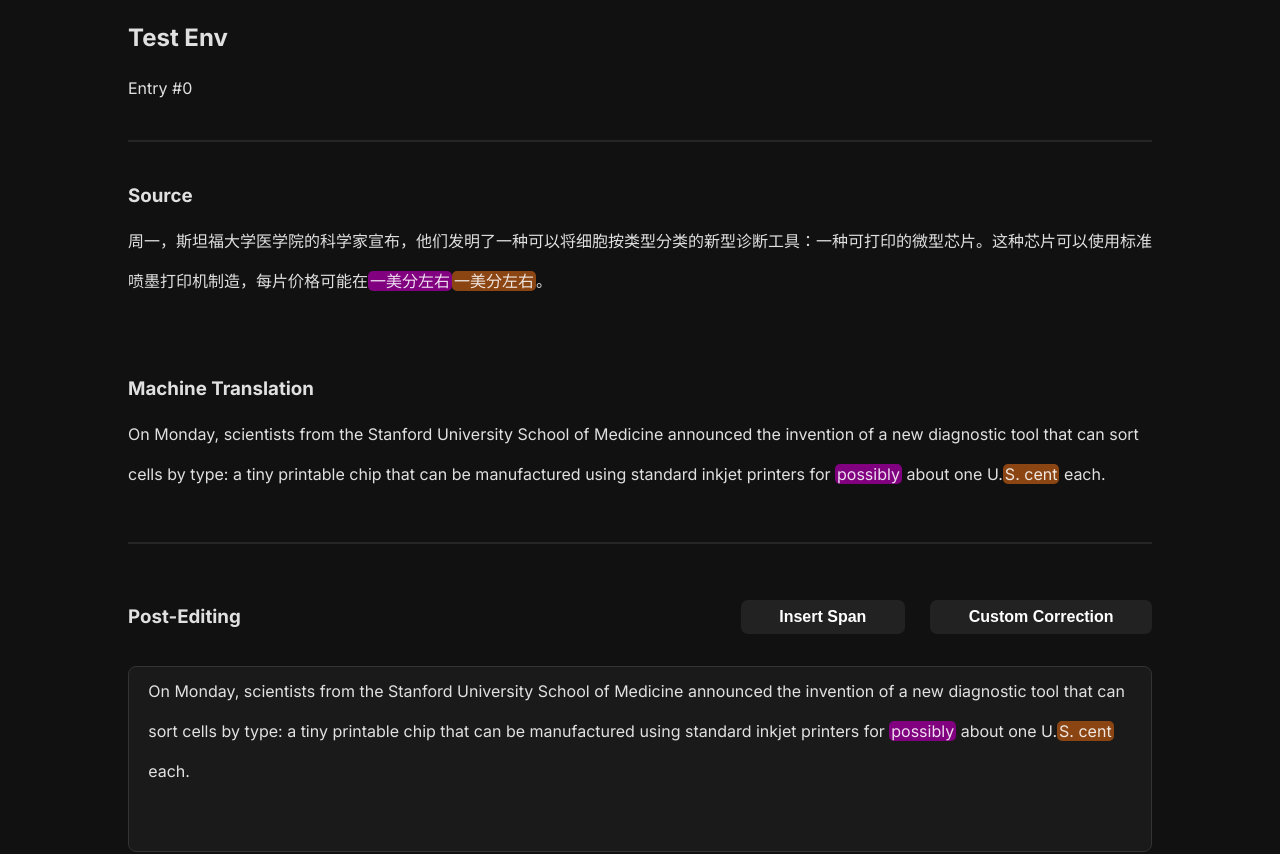
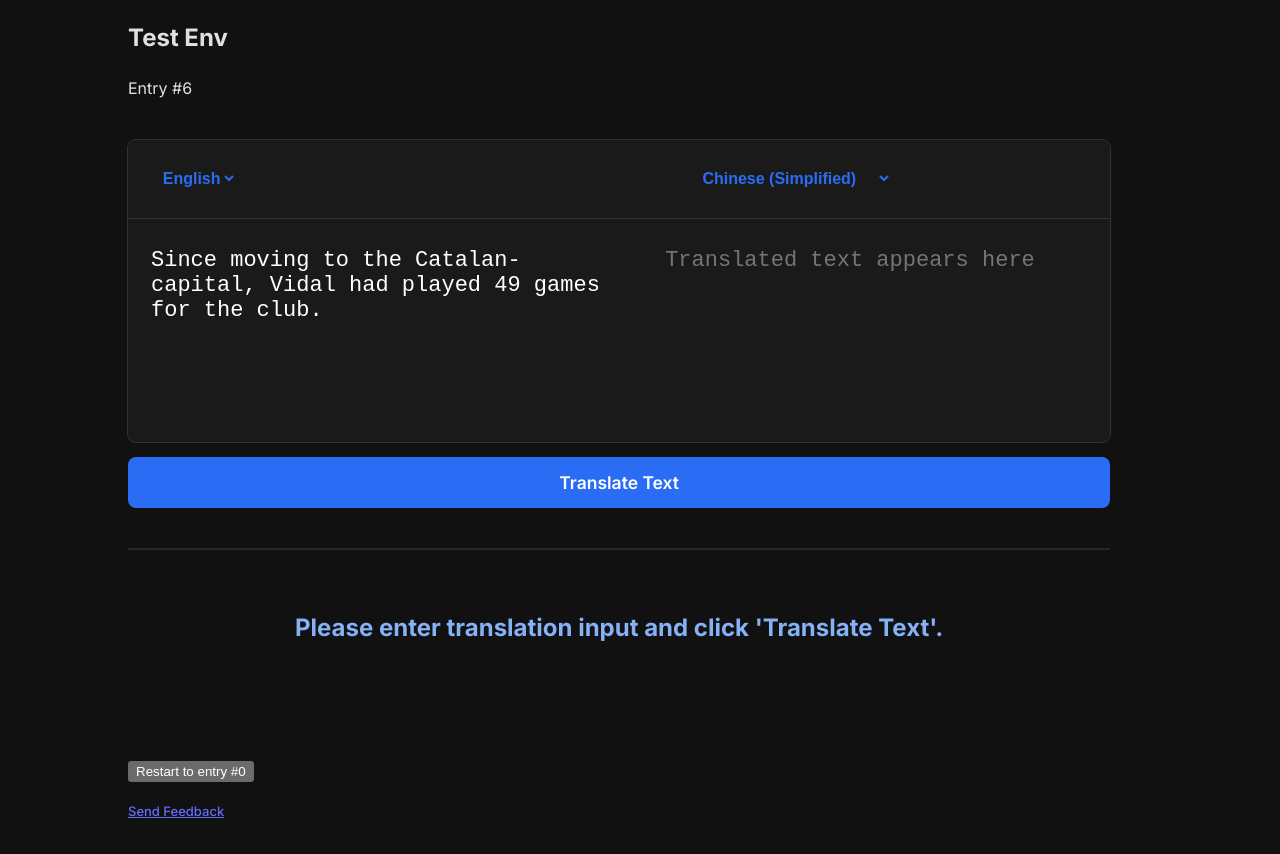
Before and after one commit to MekaelWasti/TranslationCorrect-V2, a React (Vite) app in the folder frontend/: page / in a window 1280 px wide. Shown: the top 854 px of the page. After the commit the page ends 822 px from the top, so only its background shows below. Built offline with nearby package versions, Linux system fonts and the light colour scheme.

Commit message:
naacl demo version

```diff
--- a/frontend/package.json
+++ b/frontend/package.json
@@ -16,7 +16,8 @@
     "mongo": "^0.1.0",
     "mongodb": "^6.10.0",
     "react": "^18.2.0",
-    "react-dom": "^18.2.0"
+    "react-dom": "^18.2.0",
+    "react-loading-indicators": "^1.0.0"
   },
   "devDependencies": {
     "@types/diff-match-patch": "^1.0.36",
--- a/frontend/src/componentsStatic/App.tsx
+++ b/frontend/src/componentsStatic/App.tsx
@@ -1,9 +1,10 @@
-import React from "react";
+import React, { useState } from "react";
 import "../index.css";
 import HighlightedText from "./postEdit/HighlightedText";
 import { PostEditContainer } from "./postEdit/PostEditContainer";
 import { ScoringContainer } from "./scoring/ScoringContainer";
 import { useSpanEvalContext } from "./SpanEvalProvider";
+import { Riple } from "react-loading-indicators";
 
 const App: React.FC = () => {
   const {
@@ -19,19 +20,125 @@ const App: React.FC = () => {
 
   console.log(curEntryIdx);
 
-  // const [diffContent, setDiffContent] =
-  //   useState<React.ReactNode>(machineTranslation);
-
   const handleDiffTextUpdate = (parsedDiff: React.ReactNode) => {
     setDiffContent(parsedDiff);
   };
+
+  const sleep = (ms: number) => {
+    return new Promise((resolve) => setTimeout(resolve, ms));
+  };
+
+  const [refreshed, setRefreshed] = useState<boolean>(true);
+
+  const [translation, setTranslation] = useState<string>("");
+  const [isLoading, setIsLoading] = useState<boolean>(false);
+  const [isLLMLoading, setIsLLMLoading] = useState<boolean>(false);
+
+  const handleSubmission = async () => {
+    setRefreshed(false);
+    setIsLLMLoading(true);
+    setIsLoading(true);
+    await sleep(3000);
+    setTranslation(
+      "自从转会到加泰罗尼亚的首府球队，维达尔已经为俱乐部踢了 49 场比赛。"
+    );
+    setIsLoading(false);
+    await sleep(3000);
+    setIsLLMLoading(false);
+  };
+
+  // await sleep(3000);
 
   // **JSX**
   return (
     <div className="body">
       <h2>Test Env</h2>
       <p>Entry #{curEntryIdx}</p>
+      <div className="input-and-button">
+        <div className="input-container">
+          <div className="wrapper">
+            <ul className="language-bar">
+              <li className="from-languages">
+                <select>
+                  <option value="en-US">English</option>
+                  <option value="hi-IN">Hindi</option>
+                  <option value="ne-NP">Nepali</option>
+                </select>
+              </li>
+              <li className="to-languages">
+                <select>
+                  <option value="zh-TW">Chinese (Simplified)</option>
+                  <option value="en-US">English</option>
+                  <option value="hi-IN">Hindi</option>
+                  <option value="ne-NP">Nepali</option>
+                </select>
+              </li>
+            </ul>
+            <div className="text-input">
+              <textarea
+                className="from-text"
+                // onChange={handleInputBoxChange}
+                placeholder="Type to translate"
+                value={
+                  "Since moving to the Catalan-capital, Vidal had played 49 games for the club."
+                }
+              ></textarea>
+              <div className="to-text-container">
+                {isLoading ? (
+                  <Riple color="#266CA9" size="small" text="" textColor="" />
+                ) : (
+                  <textarea
+                    value={translation}
+                    placeholder="Translated text appears here"
+                    readOnly
+                    disabled
+                  ></textarea>
+                )}
+                <img
+                  // className={`loading-icon ${
+                  //   isLoading ? "" : "loading-icon-hidden"
+                  // }`}
+                  // src={loadingIconWhite}
+                  alt=""
+                />
+              </div>
+            </div>
+          </div>
+        </div>
+        <div className="translate-text-button">
+          <button onClick={handleSubmission}>Translate Text</button>
+        </div>
+      </div>
       <div className="divider"></div>
+
+      {refreshed ? (
+        <div className="message-div">
+          <br />
+          <h2 className="message">
+            Please enter translation input and click 'Translate Text'.
+          </h2>
+          {/* <div className="divider"></div> */}
+          <br />
+          <br />
+          <br />
+          <br />
+          <br />
+          <br />
+          <br />
+        </div>
+      ) : isLLMLoading ? (
+        <div className="message-div">
+          <Riple color="#266CA9" size="small" text="" textColor="" />
+          <br />
+          <br />
+          <br />
+          <br />
+          <br />
+          <br />
+          <br />
+        </div>
+      ) : (
+        <div>
           <h3>Source</h3>
           <div>
             <HighlightedText
@@ -74,10 +181,11 @@ const App: React.FC = () => {
             </button>
           </div>
           <div className="divider"></div>
+        </div>
+      )}
       <div>
         <button onClick={() => setEntryIdx(0)}>Restart to entry #0</button>
       </div>
-
       <div className="send-feedback">
         <a>Send Feedback</a>
       </div>
--- a/frontend/src/componentsStatic/SpanEvalProvider.tsx
+++ b/frontend/src/componentsStatic/SpanEvalProvider.tsx
@@ -44,9 +44,10 @@ const SpanEvalContext = createContext<SpanEvalContextType | undefined>(
 type SpanEvalProviderProps = { children: React.ReactNode };
 
 export const SpanEvalProvider = ({ children }: SpanEvalProviderProps) => {
-  const [curEntryIdx, setCurEntryIdx] = useState<number>(
-    Number(localStorage.getItem("curEntryIdx")) || 0
-  );
+  // const [curEntryIdx, setCurEntryIdx] = useState<number>(
+  //   Number(localStorage.getItem("curEntryIdx")) || 0
+  // );
+  const [curEntryIdx, setCurEntryIdx] = useState<number>(6);
   const input = inputJson.input;
 
   // const origText = input[curEntryIdx].original_text;
--- a/frontend/src/index.css
+++ b/frontend/src/index.css
@@ -174,8 +174,19 @@ li {
   border-radius: 30px;
 }
 
+.message {
+  color: rgb(133, 177, 246);
+
+}
+
+.message-div {
+  display: flex;
+  justify-content: center;
+
+}
+
 .text-input textarea {
-  height: 31.35vh;
+  /* height: 100%; */
   width: 100%;
   border: none;
   outline: none;
@@ -264,6 +275,10 @@ li {
   margin-top: 5vh;
   margin-bottom: 5vh;
   border: 1px solid #262626;
+}
+
+.spacer {
+  width: 10vh;
 }
 
 
--- a/frontend/src/main.tsx
+++ b/frontend/src/main.tsx
@@ -2,6 +2,7 @@ import React from "react";
 import ReactDOM from "react-dom/client";
 // To switch to previous version, update the line below to 'import App from "./components/App.tsx";'
 import App from "./componentsStatic/App.tsx";
+// import App from "./App copy.tsx";
 import "./index.css";
 import { SpanEvalProvider } from "./componentsStatic/SpanEvalProvider.tsx";
 
```
Also changed, not shown: frontend/src/static/input.json, 1 other file (tests, documents, lock files or other folders). Lines whose indentation alone changed are shown as unchanged.
